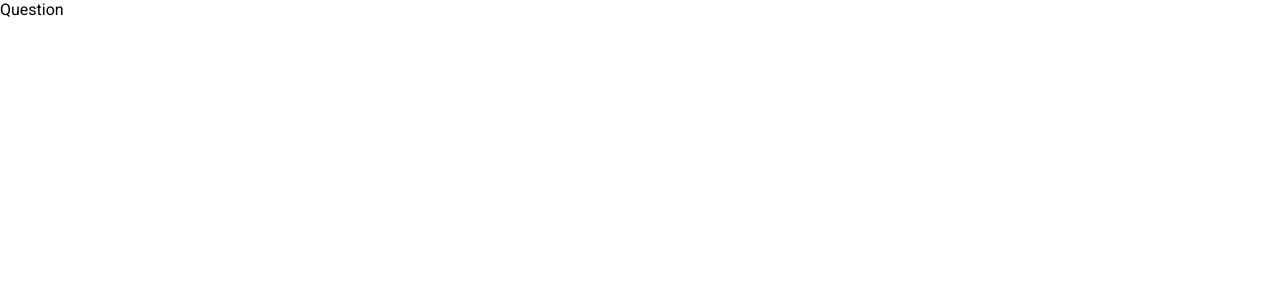
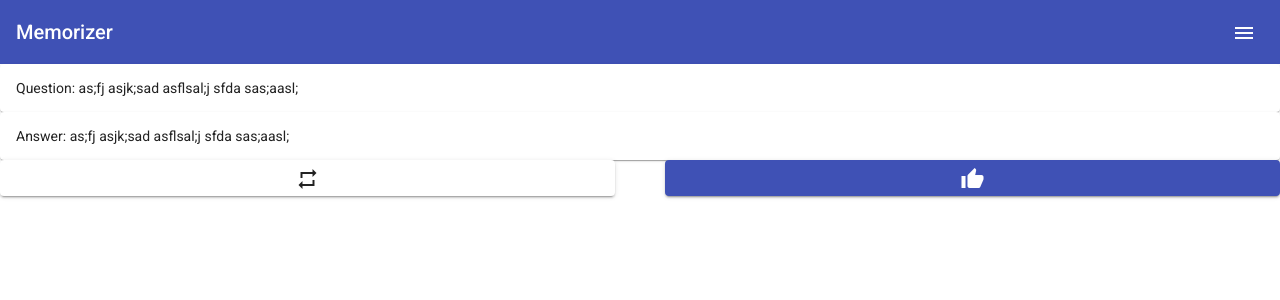
Before and after one commit to gr8Mu1/memorizer, an Angular app: page / in a window 1280 px wide. Shown: the top 300 px of the page. Built offline with nearby package versions, Linux system fonts and the light colour scheme.

Commit message:
Add basic layout components

```diff
--- a/src/app/app.component.html
+++ b/src/app/app.component.html
@@ -1,3 +1,24 @@
+<mat-toolbar color="primary">
+  <span>Memorizer</span>
+  <span class="example-spacer"></span>
+  <button mat-icon-button class="example-icon" aria-label="Example icon-button with menu icon">
+    <mat-icon>menu</mat-icon>
+  </button>
+</mat-toolbar>
 <div>
-  <div>Question</div>
+  <mat-card>
+    <mat-card-content>Question: as;fj asjk;sad asflsal;j sfda sas;aasl;</mat-card-content>
+  </mat-card>
+  <mat-card>
+    <mat-card-content>Answer: as;fj asjk;sad asflsal;j sfda sas;aasl;</mat-card-content>
+  </mat-card>
 </div>
+<section>
+  <div class="answer-evaluation">
+    <button mat-raised-button>
+      <mat-icon>repeat</mat-icon>
+    </button>
+    <button mat-raised-button color="primary">
+      <mat-icon>thumb_up</mat-icon></button>
+  </div>
+</section>
--- a/src/app/app.component.scss
+++ b/src/app/app.component.scss
@@ -0,0 +1,12 @@
+.example-spacer {
+  flex: 1 1 auto;
+}
+
+.answer-evaluation {
+  display: flex;
+  justify-content: flex-end;
+  column-gap: 50px;
+  button {
+    flex-grow: 1;
+  }
+}
```
Also changed, not shown: src/app/app.module.ts (+9 -1 lines).
